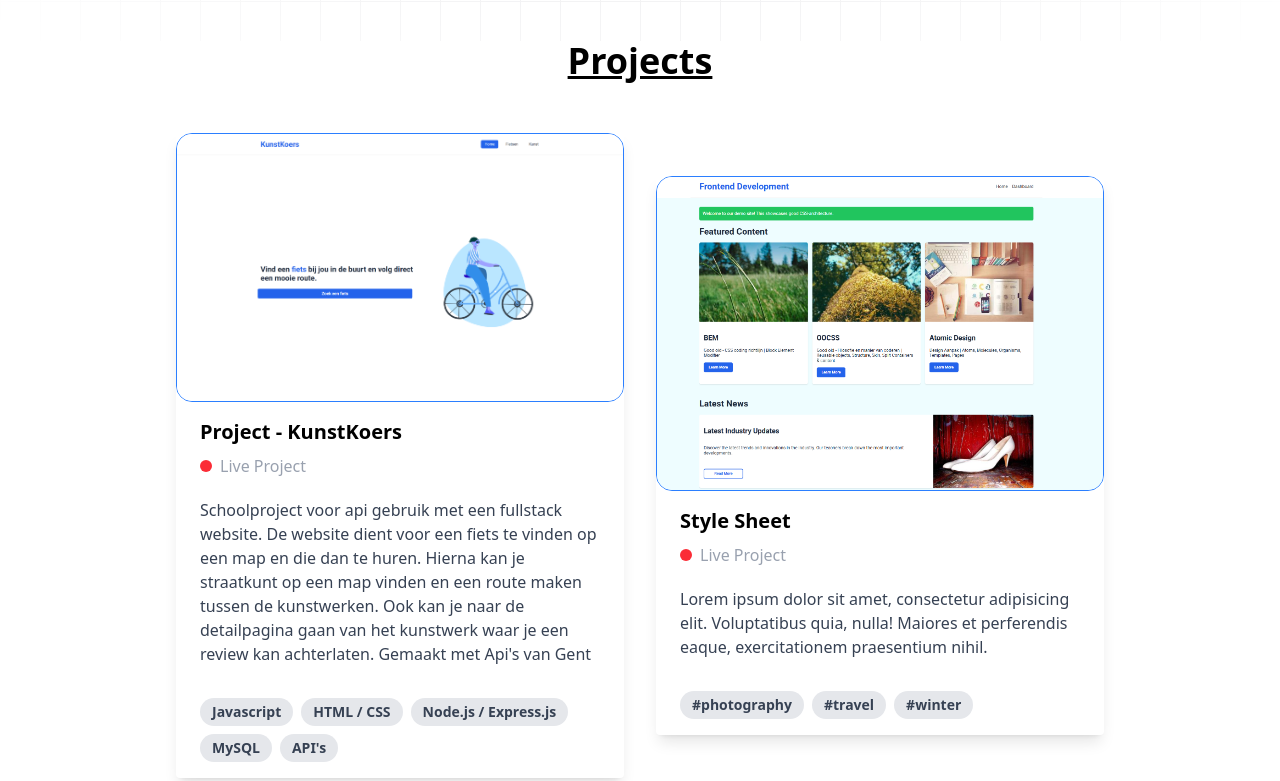
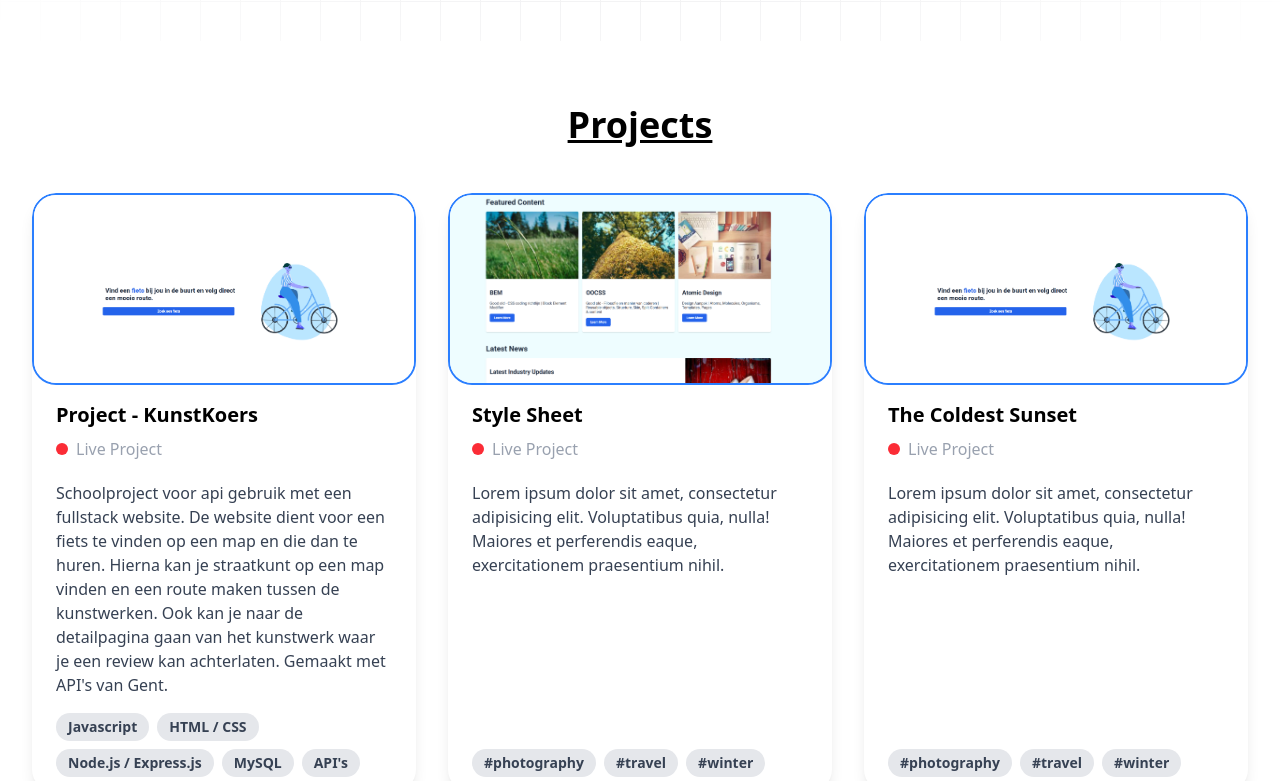
Before and after one commit to DreisP/Portfolio, a React (Vite) app: page / in a window 1280 px wide. Shown: the part 759-1540 px from the top of the page. Built offline with nearby package versions, Linux system fonts and the light colour scheme.

Commit message:
Fade-In animatie toegevoegt

```diff
--- a/package.json
+++ b/package.json
@@ -15,6 +15,7 @@
   "dependencies": {
     "@tailwindcss/vite": "^4.1.10",
     "clsx": "^2.1.1",
+    "framer-motion": "^12.19.1",
     "motion": "^12.18.1",
     "react": "^19.1.0",
     "react-dom": "^19.1.0",
--- a/src/App.jsx
+++ b/src/App.jsx
@@ -12,10 +12,13 @@ function App() {
       {/* Radiale maskering – fade naar wit */}
       <div className="pointer-events-none fixed inset-0 -z-10 flex items-center justify-center bg-white [mask-image:radial-gradient(ellipse_at_center,transparent_20%,black)]"></div>
 
-      {/* Inhoud bovenop */}
-      <Header />
-      <Experience />
-      <TechStack />
+      {/* Centrale container */}
+      <div className="max-w-[80rem] mx-auto px-4">
+        <Header />
+        <Experience />
+        <TechStack />
+      </div>
+
     </div>
   );
 }
--- a/src/Experience.jsx
+++ b/src/Experience.jsx
@@ -1,115 +1,160 @@
 import React from "react";
+import { motion } from "framer-motion";
 
 function Experience() {
     return (
-        <div>
-            <h1 className="text-4xl font-bold text-center mb-5 underline">Projects</h1>
-            <div className="flex flex-col md:flex-row flex-wrap justify-center items-center gap-8 p-8">
+        <section className="py-16 overflow-hidden">
+            <div className="max-w-7xl mx-auto px-4">
+                <h1 className="text-4xl font-bold text-center mb-12 underline">
+                    Projects
+                </h1>
+
+                <motion.div
+                    className="grid grid-cols-1 md:grid-cols-2 lg:grid-cols-3 gap-8 place-items-stretch"
+                    initial={{ opacity: 0 }}
+                    whileInView={{ opacity: 1 }}
+                    viewport={{ once: true, amount: 0.2 }}
+                    transition={{ duration: 1.5, ease: "easeInOut" }}
+                >
 
                     {/* Card 1 */}
-                <div className="max-w-md h-full rounded overflow-hidden shadow-lg bg-white">
-                    <img className="w-full border border-blue-500 rounded-2xl" src="img/Project_screenshot.png" alt="Sunset in the mountains" />
-                    <div className="px-6 py-4">
-                        <div className="font-bold text-xl mb-2">Project - KunstKoers</div>
-
-                        {/* ✅ Live project met pulserende rode bol */}
+                    <div className="flex flex-col h-[600px] max-w-md w-full rounded-3xl overflow-hidden shadow-lg bg-white">
+                        <img
+                            className="w-full h-48 object-cover border-2 border-blue-500 rounded-3xl"
+                            src="img/Project_screenshot.png"
+                            alt="KunstKoers"
+                        />
+                        <div className="flex flex-col flex-grow px-6 py-4 justify-between">
+                            <div>
+                                <h2 className="font-bold text-xl mb-2">Project - KunstKoers</h2>
                                 <a
                                     href="https://pypi.org/project/cbe/"
                                     className="inline-flex items-center text-gray-400 hover:underline mb-4"
                                     target="_blank"
                                     rel="noopener noreferrer"
                                 >
-                            {/* ✅ Bol met correcte centrering */}
                                     <div className="relative w-3 h-3 mr-2 self-center">
                                         <span className="absolute inline-flex h-full w-full rounded-full bg-red-400 opacity-75 animate-ping"></span>
                                         <span className="relative mb-5 inline-flex rounded-full h-3 w-3 bg-red-500"></span>
                                     </div>
                                     Live Project
                                 </a>
-
-
                                 <p className="text-gray-700 text-base">
-                            Schoolproject voor api gebruik met een fullstack website. De website dient voor een fiets te vinden op een map en die dan te huren. Hierna kan je straatkunt op een map vinden en een route maken tussen de kunstwerken. Ook kan je naar de detailpagina gaan van het kunstwerk waar je een review kan achterlaten. Gemaakt met Api's van Gent
+                                    Schoolproject voor api gebruik met een fullstack website. De
+                                    website dient voor een fiets te vinden op een map en die dan te
+                                    huren. Hierna kan je straatkunt op een map vinden en een route
+                                    maken tussen de kunstwerken. Ook kan je naar de detailpagina
+                                    gaan van het kunstwerk waar je een review kan achterlaten.
+                                    Gemaakt met API's van Gent.
                                 </p>
                             </div>
-                    <div className="px-6 pt-4 pb-2">
-                        <span className="inline-block bg-gray-200 rounded-full px-3 py-1 text-sm font-semibold text-gray-700 mr-2 mb-2">Javascript</span>
-                        <span className="inline-block bg-gray-200 rounded-full px-3 py-1 text-sm font-semibold text-gray-700 mr-2 mb-2">HTML / CSS</span>
-                        <span className="inline-block bg-gray-200 rounded-full px-3 py-1 text-sm font-semibold text-gray-700 mr-2 mb-2">Node.js / Express.js</span>
-
-                        <span className="inline-block bg-gray-200 rounded-full px-3 py-1 text-sm font-semibold text-gray-700 mr-2 mb-2">MySQL</span>
-                        <span className="inline-block bg-gray-200 rounded-full px-3 py-1 text-sm font-semibold text-gray-700 mr-2 mb-2">API's</span>
+                            <div className="mt-4 flex flex-wrap gap-2">
+                                <span className="bg-gray-200 rounded-full px-3 py-1 text-sm font-semibold text-gray-700">
+                                    Javascript
+                                </span>
+                                <span className="bg-gray-200 rounded-full px-3 py-1 text-sm font-semibold text-gray-700">
+                                    HTML / CSS
+                                </span>
+                                <span className="bg-gray-200 rounded-full px-3 py-1 text-sm font-semibold text-gray-700">
+                                    Node.js / Express.js
+                                </span>
+                                <span className="bg-gray-200 rounded-full px-3 py-1 text-sm font-semibold text-gray-700">
+                                    MySQL
+                                </span>
+                                <span className="bg-gray-200 rounded-full px-3 py-1 text-sm font-semibold text-gray-700">
+                                    API's
+                                </span>
+                            </div>
                         </div>
                     </div>
 
                     {/* Card 2 */}
-                <div className="max-w-md rounded overflow-hidden shadow-lg bg-white">
-                    <img className="w-full border border-blue-500 rounded-2xl" src="img/Style_sheet.png" alt="Sunset in the mountains" />
-                    <div className="px-6 py-4">
-                        <div className="font-bold text-xl mb-2">Style Sheet</div>
-
-                        {/* ✅ Live project met pulserende rode bol */}
+                    <div className="flex flex-col h-[600px] max-w-md w-full rounded-3xl overflow-hidden shadow-lg bg-white">
+                        <img
+                            className="w-full h-48 object-cover border-2 border-blue-500 rounded-3xl"
+                            src="img/Style_sheet.png"
+                            alt="Style Sheet"
+                        />
+                        <div className="flex flex-col flex-grow px-6 py-4 justify-between">
+                            <div>
+                                <h2 className="font-bold text-xl mb-2">Style Sheet</h2>
                                 <a
                                     href="https://pypi.org/project/cbe/"
                                     className="inline-flex items-center text-gray-400 hover:underline mb-4"
                                     target="_blank"
                                     rel="noopener noreferrer"
                                 >
-                            {/* ✅ Bol met correcte centrering */}
                                     <div className="relative w-3 h-3 mr-2 self-center">
                                         <span className="absolute inline-flex h-full w-full rounded-full bg-red-400 opacity-75 animate-ping"></span>
                                         <span className="relative mb-5 inline-flex rounded-full h-3 w-3 bg-red-500"></span>
                                     </div>
                                     Live Project
                                 </a>
-
-
                                 <p className="text-gray-700 text-base">
-                            Lorem ipsum dolor sit amet, consectetur adipisicing elit. Voluptatibus quia, nulla! Maiores et perferendis eaque, exercitationem praesentium nihil.
+                                    Lorem ipsum dolor sit amet, consectetur adipisicing elit.
+                                    Voluptatibus quia, nulla! Maiores et perferendis eaque,
+                                    exercitationem praesentium nihil.
                                 </p>
                             </div>
-                    <div className="px-6 pt-4 pb-2">
-                        <span className="inline-block bg-gray-200 rounded-full px-3 py-1 text-sm font-semibold text-gray-700 mr-2 mb-2">#photography</span>
-                        <span className="inline-block bg-gray-200 rounded-full px-3 py-1 text-sm font-semibold text-gray-700 mr-2 mb-2">#travel</span>
-                        <span className="inline-block bg-gray-200 rounded-full px-3 py-1 text-sm font-semibold text-gray-700 mr-2 mb-2">#winter</span>
+                            <div className="mt-4 flex flex-wrap gap-2">
+                                <span className="bg-gray-200 rounded-full px-3 py-1 text-sm font-semibold text-gray-700">
+                                    #photography
+                                </span>
+                                <span className="bg-gray-200 rounded-full px-3 py-1 text-sm font-semibold text-gray-700">
+                                    #travel
+                                </span>
+                                <span className="bg-gray-200 rounded-full px-3 py-1 text-sm font-semibold text-gray-700">
+                                    #winter
+                                </span>
+                            </div>
                         </div>
                     </div>
 
                     {/* Card 3 */}
-                <div className="max-w-md rounded overflow-hidden shadow-lg bg-white">
-                    <img className="w-full border border-blue-500 rounded-2xl" src="/img/Project_screenshot.png" alt="Sunset in the mountains" />
-                    <div className="px-6 py-4">
-                        <div className="font-bold text-xl mb-2">The Coldest Sunset</div>
-
-                        {/* ✅ Live project met pulserende rode bol */}
+                    <div className="flex flex-col h-[600px] max-w-md w-full rounded-3xl overflow-hidden shadow-lg bg-white">
+                        <img
+                            className="w-full h-48 object-cover border-2 border-blue-500 rounded-3xl"
+                            src="img/Project_screenshot.png"
+                            alt="The Coldest Sunset"
+                        />
+                        <div className="flex flex-col flex-grow px-6 py-4 justify-between">
+                            <div>
+                                <h2 className="font-bold text-xl mb-2">The Coldest Sunset</h2>
                                 <a
                                     href="https://pypi.org/project/cbe/"
                                     className="inline-flex items-center text-gray-400 hover:underline mb-4"
                                     target="_blank"
                                     rel="noopener noreferrer"
                                 >
-                            {/* ✅ Bol met correcte centrering */}
                                     <div className="relative w-3 h-3 mr-2 self-center">
                                         <span className="absolute inline-flex h-full w-full rounded-full bg-red-400 opacity-75 animate-ping"></span>
                                         <span className="relative mb-5 inline-flex rounded-full h-3 w-3 bg-red-500"></span>
                                     </div>
                                     Live Project
                                 </a>
-
-
                                 <p className="text-gray-700 text-base">
-                            Lorem ipsum dolor sit amet, consectetur adipisicing elit. Voluptatibus quia, nulla! Maiores et perferendis eaque, exercitationem praesentium nihil.
+                                    Lorem ipsum dolor sit amet, consectetur adipisicing elit.
+                                    Voluptatibus quia, nulla! Maiores et perferendis eaque,
+                                    exercitationem praesentium nihil.
                                 </p>
                             </div>
-                    <div className="px-6 pt-4 pb-2">
-                        <span className="inline-block bg-gray-200 rounded-full px-3 py-1 text-sm font-semibold text-gray-700 mr-2 mb-2">#photography</span>
-                        <span className="inline-block bg-gray-200 rounded-full px-3 py-1 text-sm font-semibold text-gray-700 mr-2 mb-2">#travel</span>
-                        <span className="inline-block bg-gray-200 rounded-full px-3 py-1 text-sm font-semibold text-gray-700 mr-2 mb-2">#winter</span>
+                            <div className="mt-4 flex flex-wrap gap-2">
+                                <span className="bg-gray-200 rounded-full px-3 py-1 text-sm font-semibold text-gray-700">
+                                    #photography
+                                </span>
+                                <span className="bg-gray-200 rounded-full px-3 py-1 text-sm font-semibold text-gray-700">
+                                    #travel
+                                </span>
+                                <span className="bg-gray-200 rounded-full px-3 py-1 text-sm font-semibold text-gray-700">
+                                    #winter
+                                </span>
+                            </div>
                         </div>
                     </div>
 
+                </motion.div>
             </div>
-        </div>
+        </section>
     );
 }
 
```
Also changed, not shown: src/TechStack.jsx (+15 -3 lines), 1 other file (tests, documents, lock files or other folders). Lines whose indentation alone changed are shown as unchanged.
